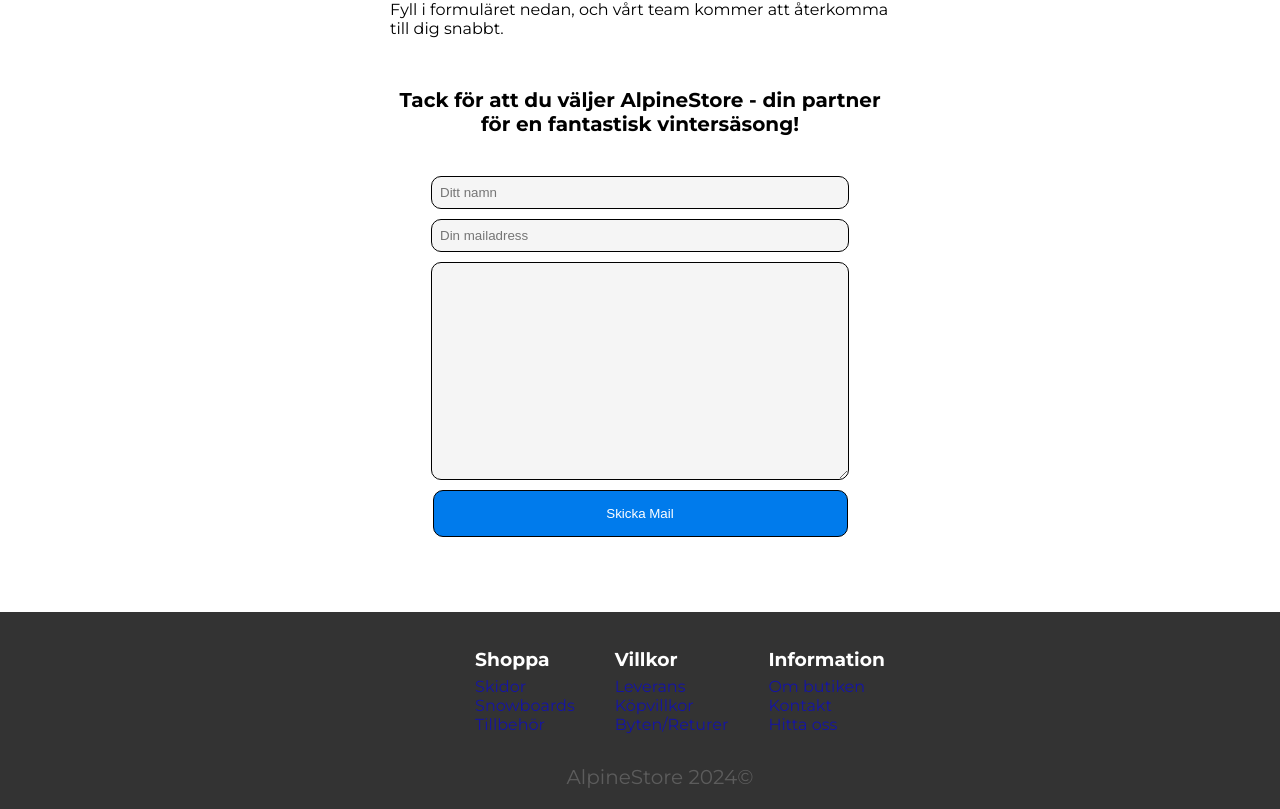
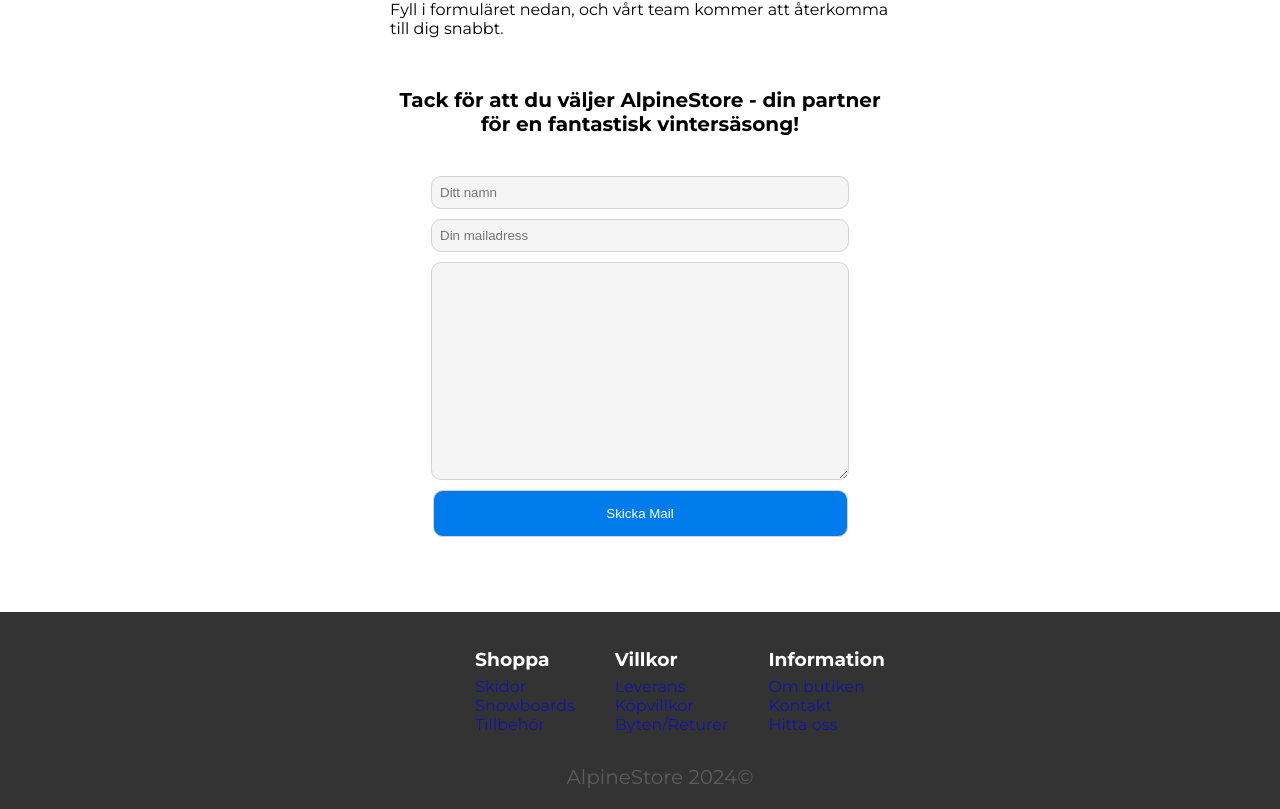
Before and after one commit to pbckman/FE2_Webshop, a React (Vite) app: page /contact in a window 1280 px wide. Shown: the part 828-1637 px from the top of the page. Built offline with nearby package versions, Linux system fonts and the light colour scheme.

Commit message:
fixed css on contact form

```diff
--- a/src/components/EmailForm.jsx
+++ b/src/components/EmailForm.jsx
@@ -15,7 +15,7 @@ const StyledInput = styled.input`
   margin-bottom: 10px;
   padding: 8px;
   border-radius: 10px;
-  border: 1px solid black;
+  border: 1px solid lightgrey;
   background-color: #f5f5f5;
 `;
 
@@ -25,7 +25,7 @@ const StyledTextarea = styled.textarea`
   margin-bottom: 10px;
   padding: 8px;
   border-radius: 10px;
-  border: 1px solid black;
+  border: 1px solid lightgrey;
   background-color: #f5f5f5;
 `;
 
@@ -36,7 +36,7 @@ const StyledButton = styled.button`
   color: #fff;
   cursor: pointer;
   border-radius: 10px;
-  border: 1px solid black;
+  border: 1px solid lightgrey;
 
   &:hover {
     background-color: #005fa3;
--- a/src/pages/About.jsx
+++ b/src/pages/About.jsx
@@ -33,7 +33,7 @@ const SubHeading = styled.h2`
 
 const MainText = styled.div`
     width: 50%;
-  & > p:nth-of-type(4) {
+  & > p:nth-of-type(5) {
     font-weight: bold;
     text-align: center;
     padding: 20px 0 40px 0;
```
